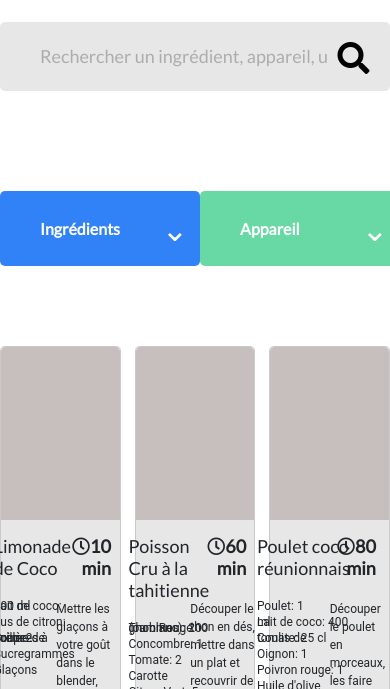
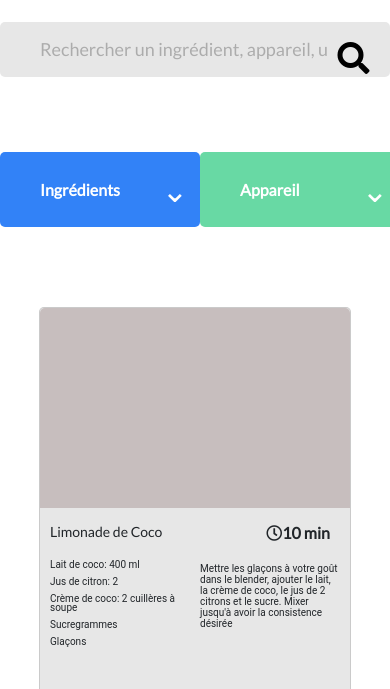
Before and after one commit to BihelCharly/CharlyBIHEL_7_12052021, a plain HTML site: page index.html in a window 390 px wide. Shown: the part 150-839 px from the top of the page. Drawn offline with nearby package versions, Linux system fonts and the light colour scheme.

Commit message:
10th Push du 30/06 - Modfis Algo1

```diff
--- a/css/style.css
+++ b/css/style.css
@@ -274,37 +274,37 @@ footer span {
 }
 .recipes .card__description {
   height: 100%;
-  display: grid;
+  display: flex;
+  flex-direction: row;
   grid-template-columns: 52% 48%;
   padding: 15px 10px 50px 10px;
 }
 .recipes .ingredients {
-  grid-column: 1;
-  grid-row: 1;
+  width: 50%;
   justify-self: center;
   padding-right: 5px;
 }
 .recipes .ingredients p {
+  margin-bottom: 10px;
   font-family: Roboto;
   font-style: normal;
   font-weight: normal;
   font-size: 12px;
-  line-height: 0px;
+  line-height: 0.9;
 }
 .recipes .ingredients > p:nth-child(1) {
   font-family: Lato;
   font-style: normal;
   font-weight: normal;
-  font-size: 18px;
-  line-height: 22px;
+  font-size: 16px;
+  line-height: 20px;
   padding-bottom: 5px;
 }
 .recipes .ingredients > p:nth-child(2) {
   padding-top: 6px;
 }
 .recipes .howto {
-  grid-column: 2;
-  grid-row: 1;
+  width: 50%;
   justify-self: center;
   padding-left: 5px;
 }
@@ -313,7 +313,8 @@ footer span {
   font-style: normal;
   font-weight: normal;
   font-size: 12px;
-  line-height: 1.5em;
+  line-height: 1.3em;
+  text-justify: inter-word;
 }
 .recipes .howto > p:nth-child(1) {
   text-align: right;
@@ -333,6 +334,46 @@ footer span {
   font-size: 1.5em;
 }
 
+@media only screen and (max-width: 768px) {
+  .search-container {
+    height: 55px;
+    margin-bottom: 0px;
+  }
+
+  .recipes {
+    justify-content: center;
+    flex-direction: row;
+    flex-wrap: wrap;
+  }
+  .recipes .card {
+    width: 80%;
+  }
+  .recipes .card .card__description {
+    height: auto;
+  }
+  .recipes .card .ingredients p {
+    margin-bottom: 8px;
+    font-size: 10px;
+    line-height: 0.9;
+  }
+  .recipes .card .ingredients > p:nth-child(1) {
+    font-size: 14px;
+    line-height: 18px;
+    padding-bottom: 5px;
+  }
+  .recipes .card .ingredients > p:nth-child(2) {
+    padding-top: 6px;
+  }
+  .recipes .card .howto p {
+    font-size: 10px;
+    line-height: 1.1em;
+  }
+  .recipes .card .howto > p:nth-child(1) {
+    font-size: 16px;
+    line-height: 19px;
+    padding-bottom: 5px;
+  }
+}
 /* BASE */
 body {
   overflow-x: hidden;
--- a/js/inputSearch.js
+++ b/js/inputSearch.js
@@ -3,13 +3,13 @@ input.addEventListener("keyup", searchBegins);
 
 // TO SEARCH INSIDE ARRAY RECIPES
 function searchBegins(element) {
-    let result;
+    let results;
     let value = deleteLastCharIfS(element.explicitOriginalTarget.value);
     let valueToLowerCase = value.toLowerCase();
     let firstLetterToCap = firstCharCap(valueToLowerCase);
     if (value.length >= 3) {
-        result = searchinAllArray(recipes, valueToLowerCase, firstLetterToCap);
-        if (result.length === 0) {
+        results = searchinAllArray(recipes, valueToLowerCase, firstLetterToCap);
+        if (results.length === 0) {
             showError();
             cleanAllDropDown();
             cleanTempArrays();
@@ -17,7 +17,9 @@ function searchBegins(element) {
             cleanBothDiv();
             cleanAllDropDown();
             cleanTempArrays();
-            result.forEach(function(object) {
+            sortElementsAZ(results);
+            console.log(results);
+            results.forEach(function(object) {
                 displayRecipes(object);
             });
             treatmentsForElementsInDropDown();
@@ -42,23 +44,21 @@ function searchBegins(element) {
 // TO SEARCH INSIDE ARRAY RECIPES STEP BY STEP
 function searchinAllArray(array, valueToLowerCase, firstLetterToCap) {
     let filter = array.filter(function(object) {
-        if (object.name.includes(firstLetterToCap || object.name.includes(valueToLowerCase))) {
-            return object;
-        }
-        if (object.appliance.includes(valueToLowerCase)) {
-            return object;
-        }
-        if (object.ustensils.includes(firstLetterToCap)) {
-            return object;
-        }
-        if (object.description.includes(valueToLowerCase)) {
-            return object;
+        let foundIt = false;
+        if (object.name.includes(firstLetterToCap) || object.name.includes(valueToLowerCase)) {
+            foundIt = true;
         }
         object.ingredients.filter(function(element) {
-            if (element.ingredient.includes(valueToLowerCase)) {
-                return object;
+            if (element.ingredient.includes(firstLetterToCap) || object.name.includes(valueToLowerCase)) {
+                foundIt = true;
             }
         });
+        if (object.description.includes(valueToLowerCase)) {
+            foundIt = true;
+        }
+        if (foundIt) {
+            return foundIt;
+        }
     });
     return filter;
 }
```
Also changed, not shown: 1 other file.
